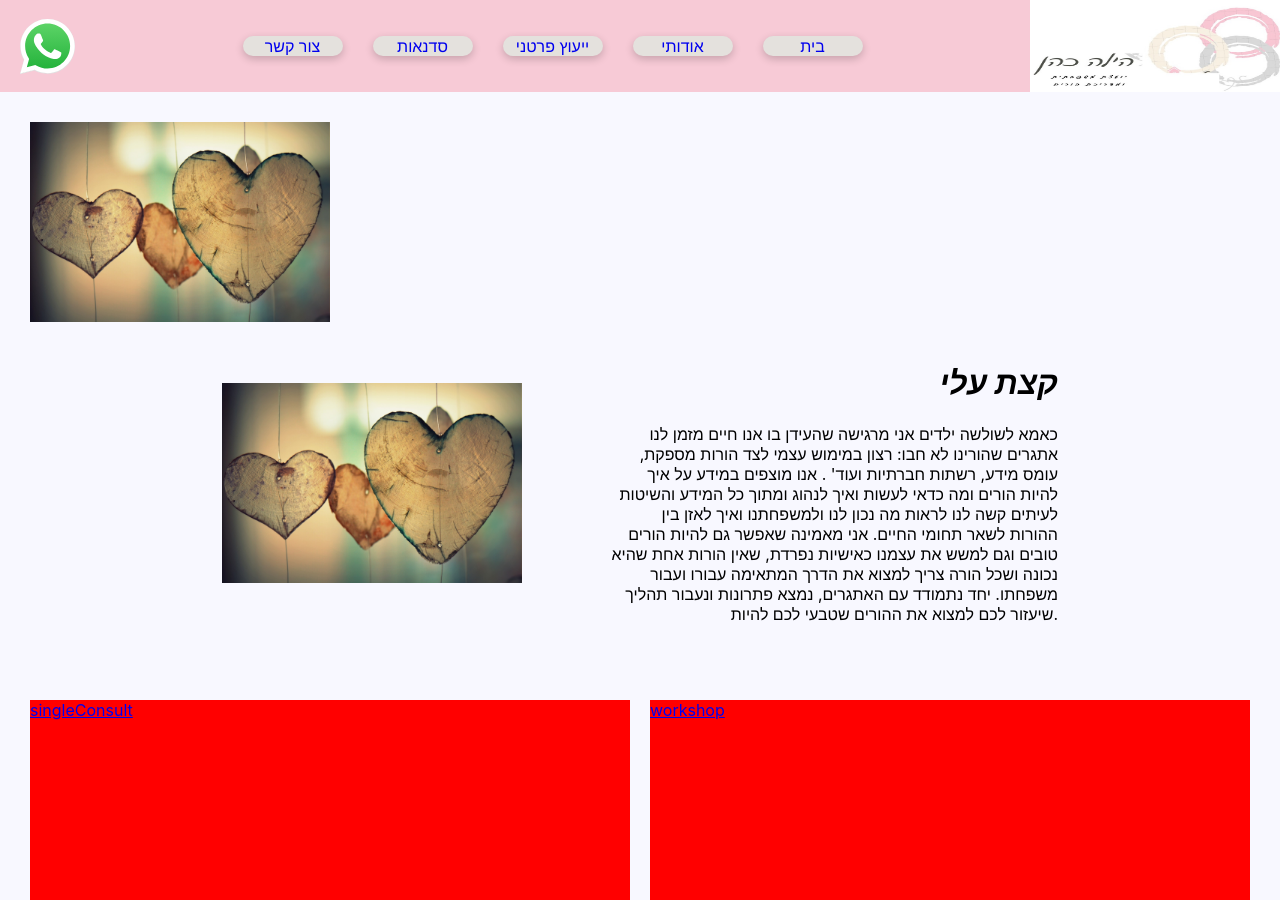
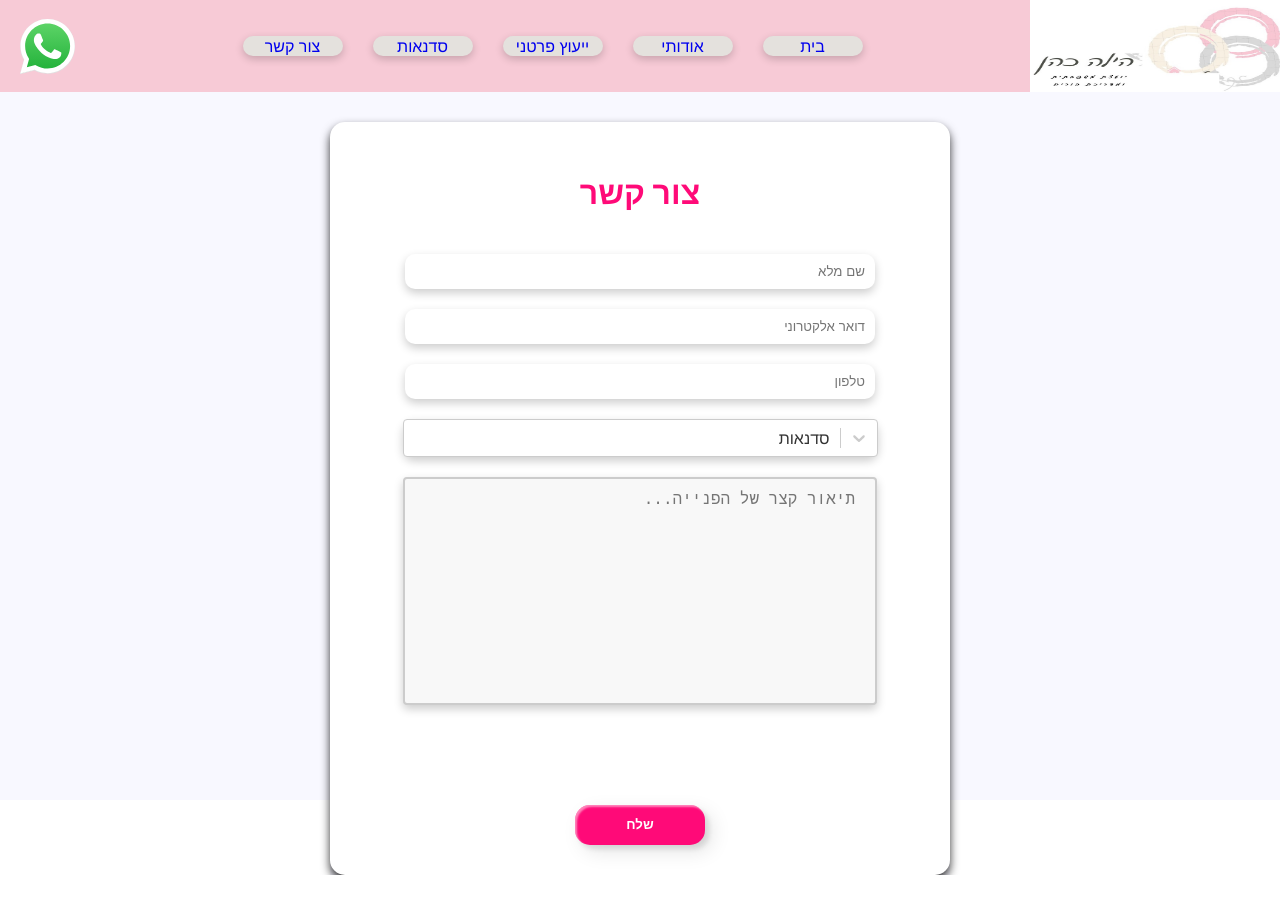
Before and after one commit to itaycs2407/Family-Consult, a React (Create React App) app: page /contact/1 in a window 1280 px wide. Before the commit this address led to /home. After the commit the page ends 875 px from the top, so only its background shows below. Built offline with nearby package versions, Linux system fonts and the light colour scheme; the HTML template or start-up script is replaced by a standard one.

Commit message:
added contact from redirect page

```diff
--- a/package.json
+++ b/package.json
@@ -19,6 +19,7 @@
     "react-router-dom": "5.3.0",
     "react-scripts": "5.0.0",
     "react-select": "^5.2.2",
+    "react-spinners": "^0.11.0",
     "typescript": "^4.5.5",
     "web-vitals": "^2.1.4"
   },
--- a/src/App.tsx
+++ b/src/App.tsx
@@ -16,7 +16,7 @@ const App: React.FC = () => {
       <ContentContainer>
         <Switch>
           <Route exact path="/home" component={Home} />
-          <Route exact path="/contact" component={Contact} />
+          <Route path="/contact/:reason?" component={Contact} />
           <Route exact path="/workshops" component={Workshops} />
           <Route exact path="/about-me" component={AboutMe} />
           <Route exact path="/personal-consult" component={Consult} />
--- a/src/locale/locale.ts
+++ b/src/locale/locale.ts
@@ -18,6 +18,11 @@ const translate: any = {
     moreInfoPlaceholder: "תיאור קצר של הפנייה...",
     contactReason: "סיבת פנייה",
     contactReasons: ["ייעוץ פרטני", "סדנאות", "אחר"],
+    contactReasonsAsObject: {
+      consult: "ייעוץ פרטני",
+      workshops: "סדנאות",
+      other: "אחר",
+    },
     workshopPressForMoreDetails: "לחץ לקבלת פרטים",
     homeIntroHeader: "קצת עלי",
     homeIntro:
@@ -54,6 +59,7 @@ const translate: any = {
     workshopSinglePageRedirectToContact: "להרשמה ופרטים נוספים",
     consultRedirectToContact: "להפנייה",
     workshopsHeader: "הסדנאות שלי",
+    emailSendConfirmation: "ההודעה נשלחה בהצלחה",
   },
 };
 
--- a/src/pages/consult.tsx
+++ b/src/pages/consult.tsx
@@ -54,7 +54,7 @@ const Consult: React.FC<Props> = () => {
           <SumUpItem>בזום או בקלינקה</SumUpItem>
           <SumUpItem>פרקטי ומותאם לערכי המשפחה</SumUpItem>
         </SumUpContainer>
-        <StyledButton onClick={() => history.push("/contact")}>
+        <StyledButton onClick={() => history.push(`/contact/consult`)}>
           {locale("consultRedirectToContact")}
         </StyledButton>
       </FadeInContainer>
--- a/src/pages/contact.tsx
+++ b/src/pages/contact.tsx
@@ -1,47 +1,79 @@
-import React, { useState } from "react";
+import React, { useEffect, useState } from "react";
 import styled from "@emotion/styled/macro";
 import { locale } from "../locale/locale";
 import { LANGUAGE } from "../constant/constant";
 
 import Select from "react-select";
-import { FadeInContainer, StyledButton } from "../constant/style";
+import { FadeInContainer, Header, StyledButton } from "../constant/style";
 import emailjs from "@emailjs/browser";
+import { ClipLoader } from "react-spinners";
+import { useParams } from "react-router-dom";
 
 const Contact = () => {
+  const { reason } = useParams<{ reason: string }>();
+
+  useEffect(() => {
+    if (reason === undefined) return setContactReason(locale("contactReason"));
+    if (reason === "consult")
+      return setContactReason(locale("contactReasonsAsObject").consult);
+    setContactReason(locale("contactReasonsAsObject").workshops);
+  }, []);
+
   const [fullName, setFullName] = useState("");
   const [email, setEmail] = useState("");
   const [phoneNumber, setPhoneNumber] = useState("");
-  const [contactReason, setContactReason] = useState<string>("");
+  const [contactReason, setContactReason] = useState("");
   const [contactInfo, setContactInfo] = useState("");
+  const [successfullySent, setSuccessfullySent] = useState(false);
+  const [loading, setLoading] = useState(false);
 
-  const tParsms = {
+  const emailDetails = {
     fullName,
     email,
+    contactReason,
     phoneNumber,
-    contactReason,
     contactInfo,
   };
 
+  const clearFields = () => {
+    setFullName("");
+    setEmail("");
+    setPhoneNumber("");
+    setContactInfo("");
+    setContactReason("");
+  };
+
   const sendMail = () => {
+    setLoading(true);
     emailjs
-      .send("service_79of5uv", "template_ovqms4m", tParsms, "rOWzcKhk3XsaF3nJQ")
+      .send(
+        "service_79of5uv",
+        "template_ovqms4m",
+        emailDetails,
+        "rOWzcKhk3XsaF3nJQ"
+      )
       .then(() => {
-        alert("the mail was send");
+        setSuccessfullySent(true);
+
+        const timeoutId = setTimeout(() => {
+          setSuccessfullySent(false);
+          clearFields();
+          setLoading(false);
+          clearTimeout(timeoutId);
+        }, 3000);
       })
-      .catch(() => {
-        alert("something crashed");
-      });
+      .finally(() => setLoading(false));
   };
 
   return (
     <FadeInContainer>
       <Card>
-        <h1>{locale("contact")}</h1>
+        <Header>{locale("contact")}</Header>
         <Input
           type="text"
           value={fullName}
           onChange={(event) => setFullName(event.target.value)}
-          placeholder={locale("fullName") as string}
+          placeholder={locale("fullName")}
           autoFocus
           rtl={LANGUAGE === "he"}
         />
@@ -49,37 +81,48 @@ const Contact = () => {
           type="email"
           value={email}
           onChange={(event) => setEmail(event.target.value)}
-          placeholder={locale("email") as string}
+          placeholder={locale("email")}
           rtl={LANGUAGE === "he"}
         />
         <Input
           type="tel"
           value={phoneNumber}
           onChange={(event) => setPhoneNumber(event.target.value)}
-          placeholder={locale("phoneNumber") as string}
+          placeholder={locale("phoneNumber")}
           rtl={LANGUAGE === "he"}
         />
         <SelectContainer rtl={LANGUAGE === "he"}>
           <Select
-            placeholder={locale("contactReason") as string}
+            placeholder={locale("contactReason")}
             onChange={(event) =>
               event !== null && setContactReason(event.value)
             }
-            options={(locale("contactReasons") as Array<string>).map(
-              (option) => ({
-                value: option,
-                label: option,
-              })
-            )}
+            value={{
+              value: contactReason,
+              label: contactReason,
+            }}
+            options={Object.values(
+              locale("contactReasons") as Array<string>
+            ).map((option) => ({
+              value: option,
+              label: option,
+            }))}
           />
         </SelectContainer>
         <ContactText
           value={contactInfo}
           onChange={(event) => setContactInfo(event.target.value)}
-          placeholder={locale("moreInfoPlaceholder") as string}
+          placeholder={locale("moreInfoPlaceholder")}
         />
+        <ConfirmMessage>
+          {successfullySent && locale("emailSendConfirmation")}
+        </ConfirmMessage>
         <StyledButton onClick={() => sendMail()}>
-          {locale("send") as string}
+          {loading ? (
+            <ClipLoader color="white" loading={true} size={16} />
+          ) : (
+            (locale("send") as string)
+          )}
         </StyledButton>
       </Card>
     </FadeInContainer>
@@ -132,4 +175,13 @@ const ContactText = styled.textarea`
   font-size: 16px;
 `;
 
+const ConfirmMessage = styled.div`
+  font-weight: 700;
+  height: 40px;
+  padding: 10px 30px;
+  font-style: italic;
+  font-size: 24px;
+  color: #44d944;
+`;
+
 export default Contact;
--- a/src/pages/home.tsx
+++ b/src/pages/home.tsx
@@ -5,9 +5,8 @@ import intro from "../assets/home-intro.jpeg";
 import Intro2 from "../assets/home-intro.jpeg";
 import { Link } from "react-router-dom";
 import { locale } from "../locale/locale";
-interface Props {}
 
-const Home: React.FC<Props> = () => (
+const Home: React.FC = () => (
   <>
     <Image src={Intro2} alt="home-intro" />
     <FadeInContainer>
--- a/src/pages/workshop.tsx
+++ b/src/pages/workshop.tsx
@@ -11,9 +11,7 @@ import {
 import styled from "@emotion/styled/macro";
 import { locale } from "../locale/locale";
 
-interface Props {}
-
-const Workshop: React.FC<Props> = () => {
+const Workshop: React.FC = () => {
   const history = useHistory();
   const { workshopKey } = useParams<{ workshopKey: string }>();
 
@@ -39,7 +37,7 @@ const Workshop: React.FC<Props> = () => {
         <SumUpItem>בזום או בקלינקה</SumUpItem>
         <SumUpItem>פרקטי ומותאם לערכי המשפחה</SumUpItem>
       </SumUpContainer>
-      <StyledButton onClick={() => history.push("/contact")}>
+      <StyledButton onClick={() => history.push(`/contact/${workshopKey}`)}>
         {locale("workshopSinglePageRedirectToContact")}
       </StyledButton>
     </FadeInContainer>
```
Also changed, not shown: 1 other file (tests, documents, lock files or other folders).
